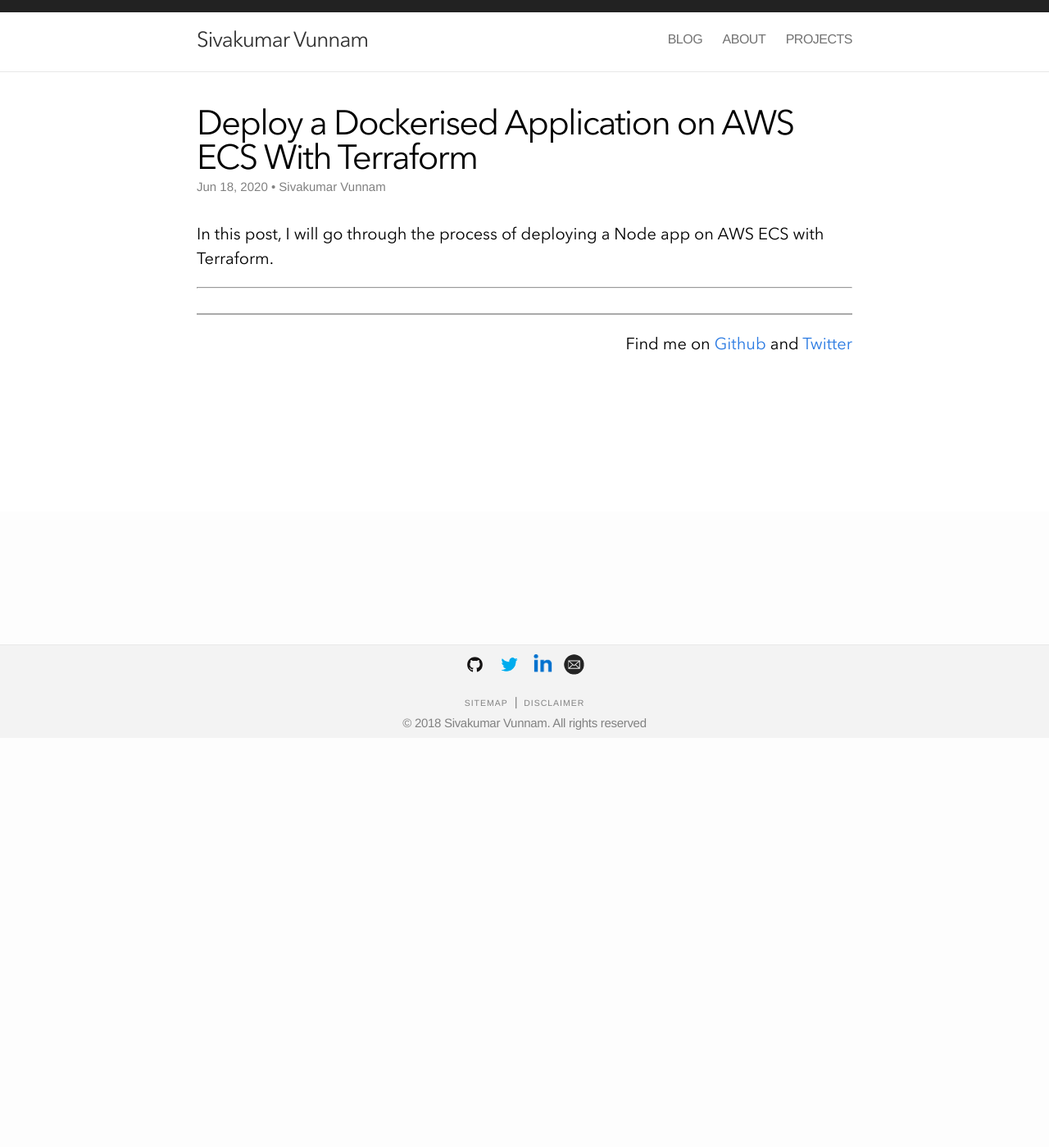
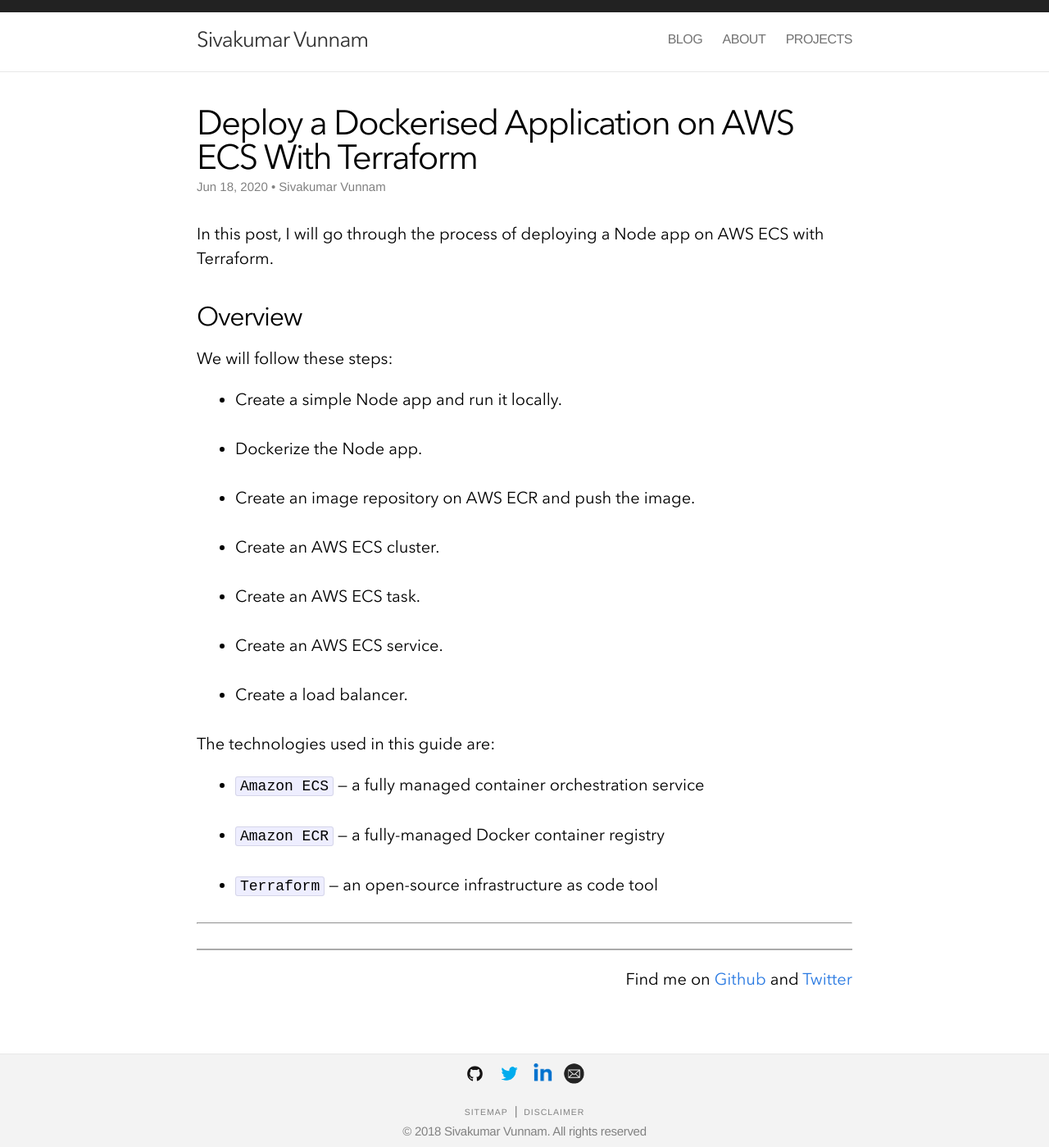
Before and after one commit to sivakumarvunnam/sivakumarvunnam.github.io, a Jekyll site: the page built from _posts/2020-06-18-How-to-Deploy-Dockerised-Application-on-AWS-ECS-With-Terraform.md, in a window 1280 px wide. Shown: the whole page at 82% size. Built offline with Jekyll 4.4.1, drawn with Linux system fonts in a browser that asks for light colours; nearby versions of some CDN libraries; comment, search, counter and statistics services are not loaded; before the commit the page ends 900 px from its top, so only the background shows below that.

Commit message:
overview

```diff
--- a/_posts/2020-06-18-How-to-Deploy-Dockerised-Application-on-AWS-ECS-With-Terraform.md
+++ b/_posts/2020-06-18-How-to-Deploy-Dockerised-Application-on-AWS-ECS-With-Terraform.md
@@ -8,6 +8,23 @@
 ---
 In this post, I will go through the process of deploying a Node app on AWS ECS with Terraform.
 
+## Overview
+
+We will follow these steps:
+
+* Create a simple Node app and run it locally.
+* Dockerize the Node app.
+* Create an image repository on AWS ECR and push the image.
+* Create an AWS ECS cluster.
+* Create an AWS ECS task.
+* Create an AWS ECS service.
+* Create a load balancer.
+
+The technologies used in this guide are:
+
+* ``Amazon ECS`` — a fully managed container orchestration service
+* ``Amazon ECR`` — a fully-managed Docker container registry
+* ``Terraform`` — an open-source infrastructure as code tool
 
 
 
```
